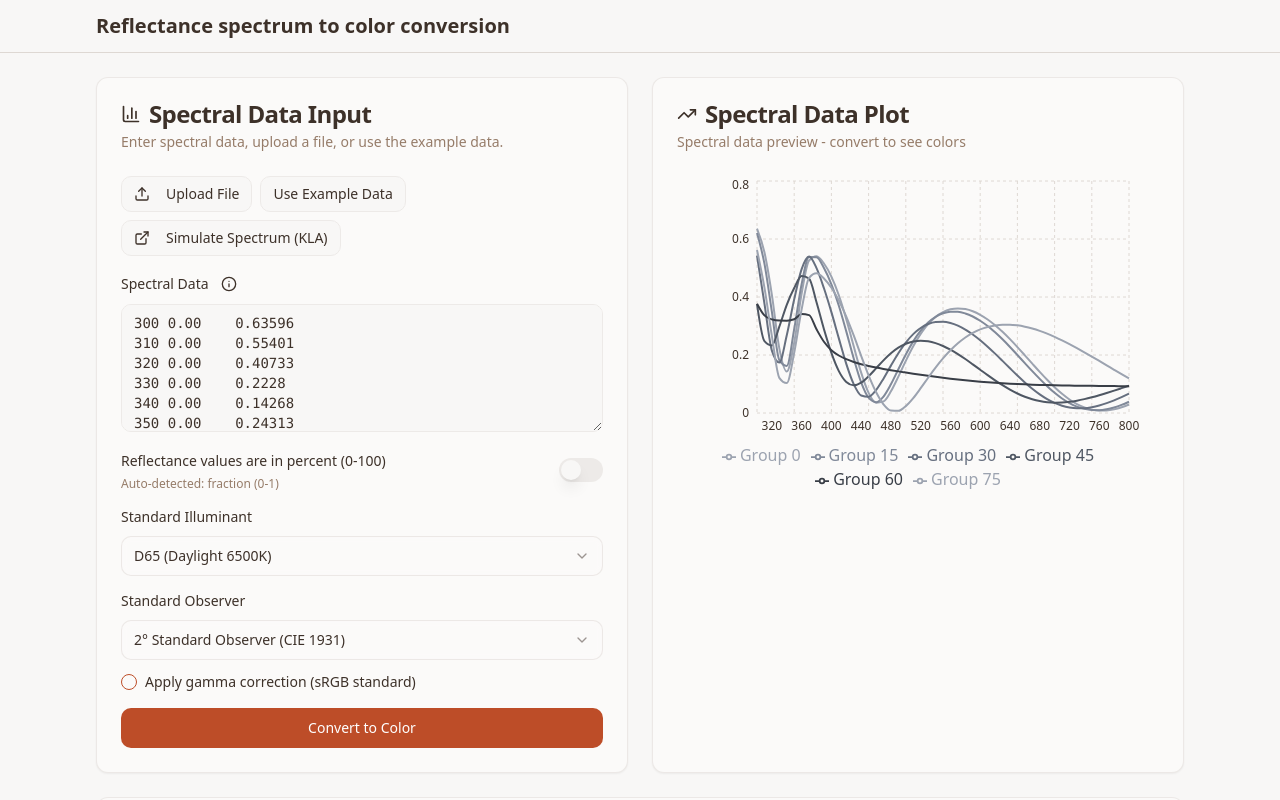
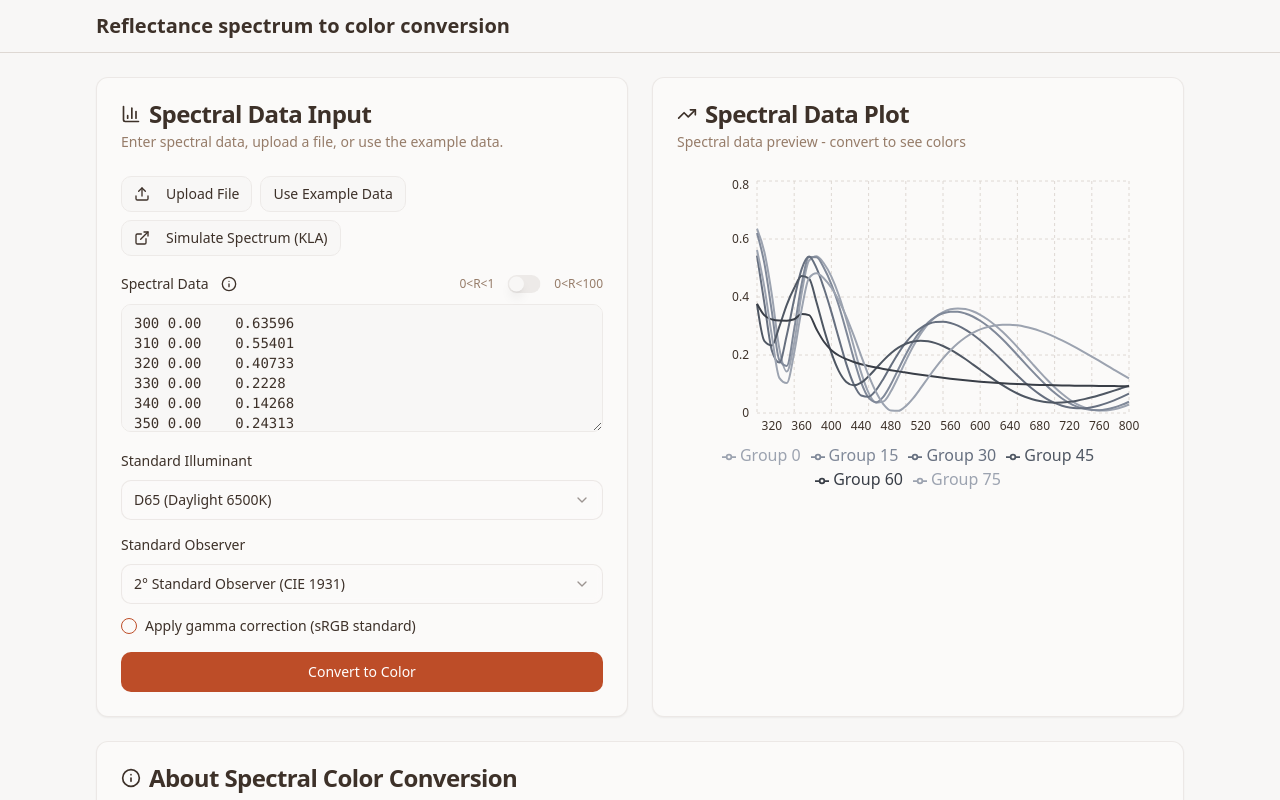
Before and after one commit to asamarco/spectral, a React (Vite) app: page / in a window 1280 px wide. Shown: the top 800 px of the page. Built offline with nearby package versions, Linux system fonts and the light colour scheme.

Commit message:
Move reflectance unit switch above spectral data

```diff
--- a/src/components/SpectralConverter.tsx
+++ b/src/components/SpectralConverter.tsx
@@ -592,6 +592,16 @@ export function SpectralConverter({ className }: SpectralConverterProps) {
                   </div>
                 </PopoverContent>
               </Popover>
+              <div className="ml-auto flex items-center gap-2 text-xs text-muted-foreground">
+                <span>{'0<R<1'}</span>
+                <Switch
+                  aria-label="Reflectance in percent"
+                  checked={isPercent}
+                  onCheckedChange={setPercentOverride}
+                  className="scale-75"
+                />
+                <span>{'0<R<100'}</span>
+              </div>
             </div>
             <Textarea
               id="spectral-data"
@@ -606,22 +616,6 @@ export function SpectralConverter({ className }: SpectralConverterProps) {
           </div>
 
           <div className="space-y-3">
-            <div className="flex items-center justify-between gap-4">
-              <div className="space-y-1">
-                <Label htmlFor="reflectance-percent" className="text-sm">
-                  Reflectance values are in percent (0-100)
-                </Label>
-                <p className="text-xs text-muted-foreground">
-                  Auto-detected: {detectedPercent ? 'percent (values above 2 found)' : 'fraction (0-1)'}
-                </p>
-              </div>
-              <Switch
-                id="reflectance-percent"
-                checked={isPercent}
-                onCheckedChange={setPercentOverride}
-              />
-            </div>
-
             <div className="space-y-2">
               <Label htmlFor="illuminant-select" className="text-sm font-medium">
                 Standard Illuminant
```
